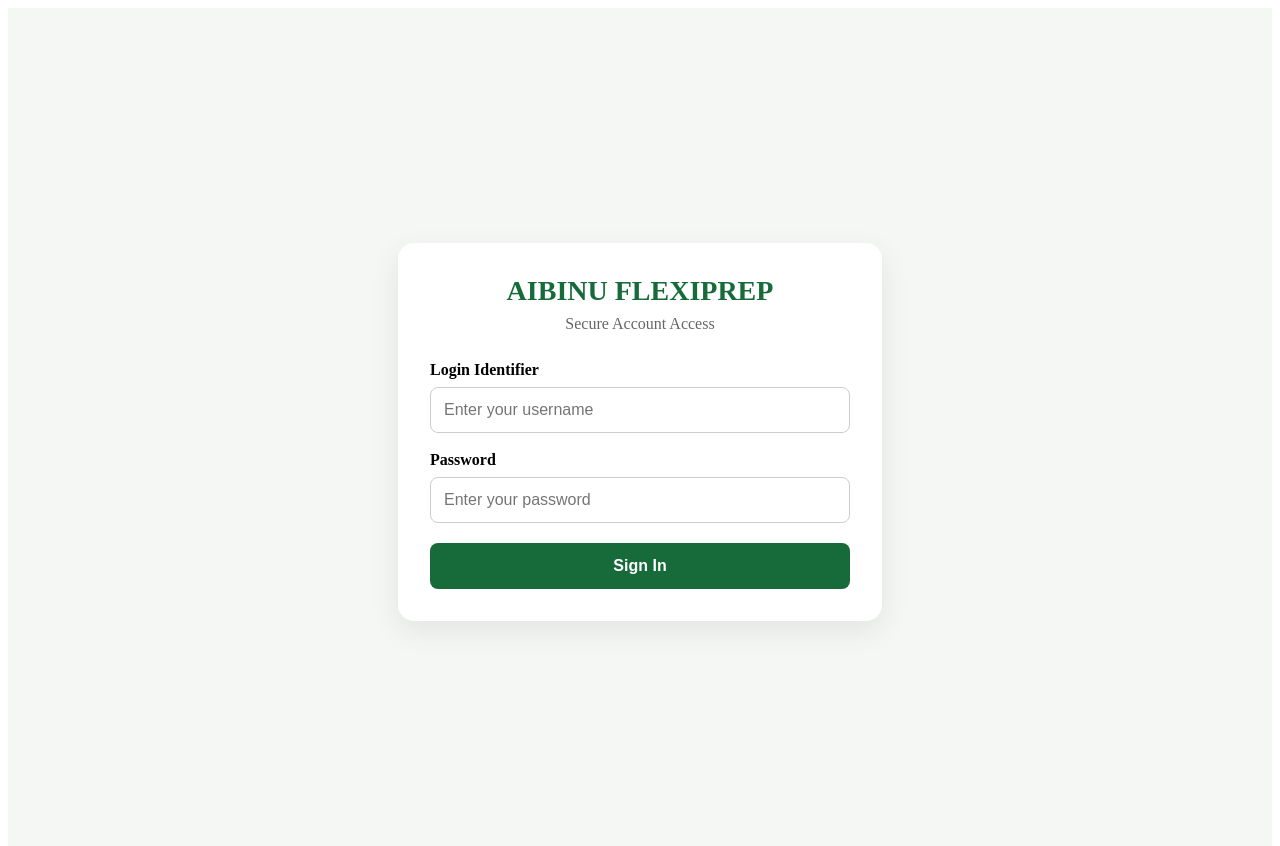
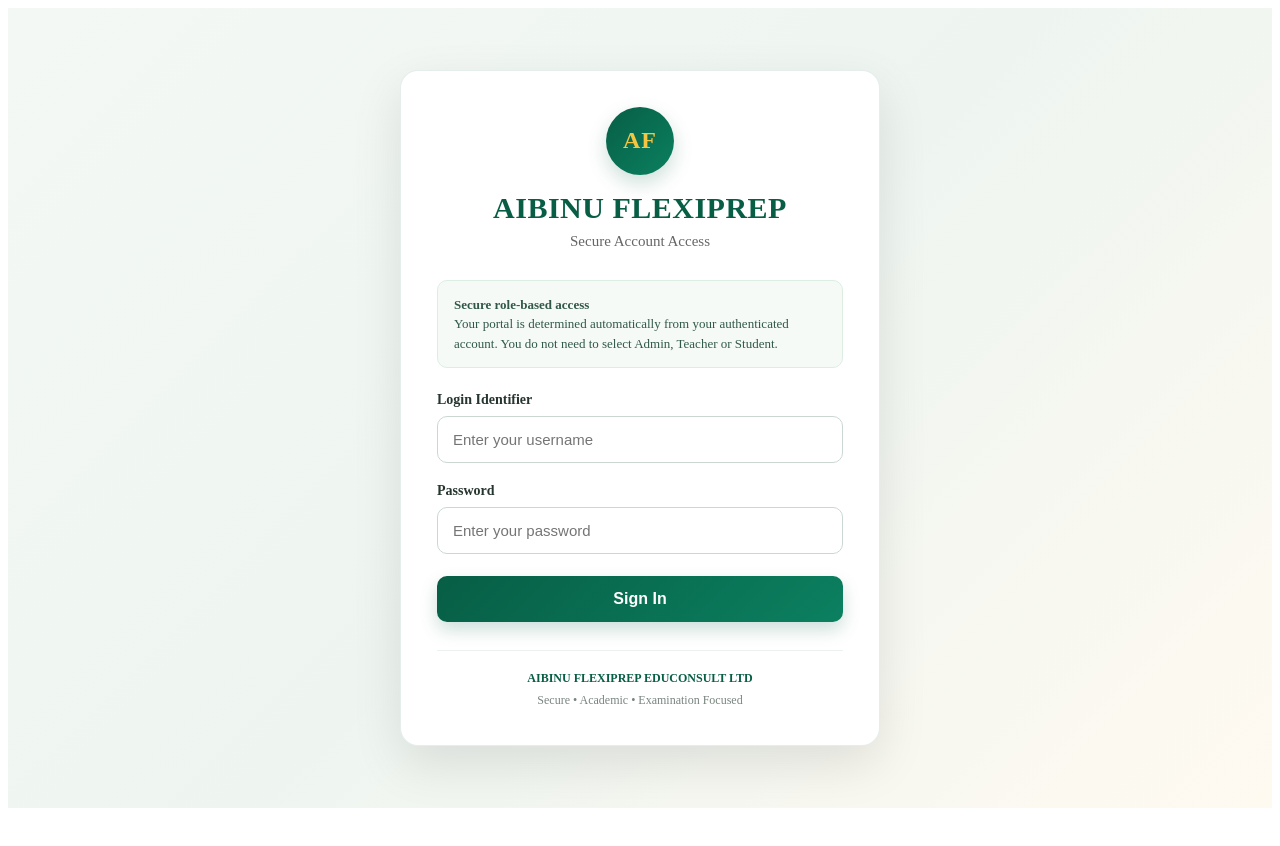
Before and after one commit to tyaibinu-lab/aibinu-flexiprep, a React (Vite) app: page /login in a window 1280 px wide. Shown: the top 846 px of the page. After the commit the page ends 816 px from the top, so only its background shows below. Built offline with nearby package versions, Linux system fonts and the light colour scheme.

Commit message:
feat: harden protected dashboard routing and login flow

```diff
--- a/src/pages/public/Login.jsx
+++ b/src/pages/public/Login.jsx
@@ -1,15 +1,53 @@
 import { useState } from "react";
+
+const ROLE_CONFIG = {
+  admin: {
+    label: "ADMIN",
+    portal: "Administration Portal",
+    description: "Manage AIBINU Flexiprep operations and academic services.",
+    redirect: "/admin",
+  },
+  teacher: {
+    label: "TEACHER",
+    portal: "Teacher Portal",
+    description: "Manage teaching activities, notes, assessments and students.",
+    redirect: "/teacher",
+  },
+  student: {
+    label: "STUDENT",
+    portal: "Student Portal",
+    description: "Access your learning resources, CBT examinations and results.",
+    redirect: "/student",
+  },
+};
 
 export default function Login() {
   const [identifier, setIdentifier] = useState("");
   const [password, setPassword] = useState("");
   const [status, setStatus] = useState("");
+  const [statusType, setStatusType] = useState("");
+  const [authenticatedRole, setAuthenticatedRole] = useState("");
   const [loading, setLoading] = useState(false);
 
   async function handleSubmit(event) {
     event.preventDefault();
 
+    if (loading) {
+      return;
+    }
+
     setStatus("");
+    setStatusType("");
+    setAuthenticatedRole("");
+
+    const cleanIdentifier = identifier.trim();
+
+    if (!cleanIdentifier || !password) {
+      setStatus("Please enter your login identifier and password.");
+      setStatusType("error");
+      return;
+    }
+
     setLoading(true);
 
     try {
@@ -20,7 +58,7 @@ export default function Login() {
         },
         credentials: "include",
         body: JSON.stringify({
-          identifier: identifier.trim(),
+          identifier: cleanIdentifier,
           password,
         }),
       });
@@ -28,22 +66,62 @@ export default function Login() {
       const data = await response.json();
 
       if (!response.ok) {
-        setStatus(data.error || "Login failed.");
+        setStatus(data.error || "Login failed. Please check your credentials.");
+        setStatusType("error");
         return;
       }
 
+      /*
+       * The login API currently returns the authenticated role
+       * at data.role.
+       *
+       * The fallback to data.user.role makes the frontend
+       * tolerant of a nested response if the API is changed
+       * later.
+       */
+      const role = String(
+        data.role ?? data.user?.role ?? ""
+      )
+        .trim()
+        .toLowerCase();
+
+      const roleConfig = ROLE_CONFIG[role];
+
+      if (!roleConfig) {
         setStatus(
-        `Login successful. Authenticated as ${data.user.role}.`
+          "Authentication succeeded, but the account role could not be identified. Please contact the administrator."
         );
+        setStatusType("error");
+        return;
+      }
 
+      setAuthenticatedRole(role);
+      setStatus(`Login successful. Welcome to the ${roleConfig.label} Portal.`);
+      setStatusType("success");
+
+      /*
+       * Give the user a short visual confirmation of the
+       * authenticated account type before redirecting.
+       */
+      window.setTimeout(() => {
+        window.location.assign(roleConfig.redirect);
+      }, 700);
+    } catch (error) {
+      console.error("Login error:", error);
+
+      setStatus(
+        "Unable to connect to the authentication service. Please try again."
+      );
+      setStatusType("error");
+    } finally {
       setPassword("");
-    } catch (error) {
-      console.error(error);
-      setStatus("Unable to connect to the authentication service.");
-    } finally {
       setLoading(false);
     }
   }
+
+  const currentRole = authenticatedRole
+    ? ROLE_CONFIG[authenticatedRole]
+    : null;
 
   return (
     <main
@@ -53,25 +131,58 @@ export default function Login() {
         alignItems: "center",
         justifyContent: "center",
         padding: "24px",
-        background: "#f5f7f5",
+        background:
+          "linear-gradient(135deg, #f4f8f5 0%, #eef5f0 50%, #fffaf0 100%)",
+        boxSizing: "border-box",
       }}
     >
       <section
         style={{
           width: "100%",
-          maxWidth: "420px",
+          maxWidth: "480px",
           background: "#ffffff",
-          borderRadius: "16px",
-          padding: "32px",
-          boxShadow: "0 10px 30px rgba(0,0,0,0.08)",
+          borderRadius: "18px",
+          padding: "36px",
+          boxSizing: "border-box",
+          boxShadow: "0 18px 50px rgba(0, 0, 0, 0.10)",
+          border: "1px solid rgba(15, 92, 67, 0.10)",
         }}
       >
-        <div style={{ textAlign: "center", marginBottom: "28px" }}>
+        {/* Brand */}
+        <header
+          style={{
+            textAlign: "center",
+            marginBottom: "30px",
+          }}
+        >
+          <div
+            style={{
+              width: "68px",
+              height: "68px",
+              margin: "0 auto 16px",
+              borderRadius: "50%",
+              display: "flex",
+              alignItems: "center",
+              justifyContent: "center",
+              background:
+                "linear-gradient(135deg, #075e45 0%, #0b8060 100%)",
+              color: "#f4c542",
+              fontWeight: "800",
+              fontSize: "24px",
+              letterSpacing: "1px",
+              boxShadow: "0 8px 20px rgba(7, 94, 69, 0.20)",
+            }}
+          >
+            AF
+          </div>
+
           <h1
             style={{
               margin: 0,
-              color: "#176b3a",
-              fontSize: "28px",
+              color: "#075e45",
+              fontSize: "30px",
+              fontWeight: "800",
+              letterSpacing: "0.5px",
             }}
           >
             AIBINU FLEXIPREP
@@ -79,21 +190,45 @@ export default function Login() {
 
           <p
             style={{
-              marginTop: "8px",
-              color: "#666",
+              margin: "8px 0 0",
+              color: "#666666",
+              fontSize: "15px",
             }}
           >
             Secure Account Access
           </p>
+        </header>
+
+        {/* Account-role explanation */}
+        <div
+          style={{
+            marginBottom: "24px",
+            padding: "14px 16px",
+            borderRadius: "10px",
+            background: "#f5faf7",
+            border: "1px solid #dceee4",
+            color: "#315847",
+            fontSize: "13px",
+            lineHeight: "1.5",
+          }}
+        >
+          <strong>Secure role-based access</strong>
+          <br />
+          Your portal is determined automatically from your authenticated
+          account. You do not need to select Admin, Teacher or Student.
         </div>
 
         <form onSubmit={handleSubmit}>
+          {/* Login Identifier */}
+          <div style={{ marginBottom: "20px" }}>
             <label
               htmlFor="identifier"
               style={{
                 display: "block",
                 marginBottom: "8px",
-              fontWeight: 600,
+                color: "#26352e",
+                fontWeight: "700",
+                fontSize: "14px",
               }}
             >
               Login Identifier
@@ -101,29 +236,39 @@ export default function Login() {
 
             <input
               id="identifier"
+              name="identifier"
               type="text"
               value={identifier}
               onChange={(event) => setIdentifier(event.target.value)}
               placeholder="Enter your username"
               autoComplete="username"
-            required
+              autoCapitalize="none"
+              spellCheck="false"
+              disabled={loading}
               style={{
                 width: "100%",
                 boxSizing: "border-box",
-              padding: "13px",
-              marginBottom: "18px",
-              border: "1px solid #ccc",
-              borderRadius: "8px",
-              fontSize: "16px",
+                padding: "14px 15px",
+                borderRadius: "10px",
+                border: "1px solid #cbd8d1",
+                outline: "none",
+                fontSize: "15px",
+                color: "#1f2d27",
+                background: loading ? "#f5f5f5" : "#ffffff",
               }}
             />
+          </div>
 
+          {/* Password */}
+          <div style={{ marginBottom: "22px" }}>
             <label
               htmlFor="password"
               style={{
                 display: "block",
                 marginBottom: "8px",
-              fontWeight: 600,
+                color: "#26352e",
+                fontWeight: "700",
+                fontSize: "14px",
               }}
             >
               Password
@@ -131,60 +276,130 @@ export default function Login() {
 
             <input
               id="password"
+              name="password"
               type="password"
               value={password}
               onChange={(event) => setPassword(event.target.value)}
               placeholder="Enter your password"
               autoComplete="current-password"
-            required
+              disabled={loading}
               style={{
                 width: "100%",
                 boxSizing: "border-box",
-              padding: "13px",
-              marginBottom: "20px",
-              border: "1px solid #ccc",
-              borderRadius: "8px",
-              fontSize: "16px",
+                padding: "14px 15px",
+                borderRadius: "10px",
+                border: "1px solid #cbd8d1",
+                outline: "none",
+                fontSize: "15px",
+                color: "#1f2d27",
+                background: loading ? "#f5f5f5" : "#ffffff",
               }}
             />
+          </div>
 
+          {/* Sign In */}
           <button
             type="submit"
             disabled={loading}
             style={{
               width: "100%",
-              padding: "14px",
               border: "none",
-              borderRadius: "8px",
-              background: loading ? "#777" : "#176b3a",
-              color: "#fff",
+              borderRadius: "10px",
+              padding: "14px 18px",
+              background: loading
+                ? "#7aa596"
+                : "linear-gradient(135deg, #075e45 0%, #0b8060 100%)",
+              color: "#ffffff",
               fontSize: "16px",
-              fontWeight: 600,
+              fontWeight: "700",
               cursor: loading ? "not-allowed" : "pointer",
+              boxShadow: loading
+                ? "none"
+                : "0 8px 18px rgba(7, 94, 69, 0.20)",
             }}
           >
-            {loading ? "Signing in..." : "Sign In"}
+            {loading ? "Authenticating..." : "Sign In"}
           </button>
         </form>
 
+        {/* Authentication result */}
         {status && (
           <div
+            role="status"
+            aria-live="polite"
             style={{
               marginTop: "20px",
-              padding: "12px",
-              borderRadius: "8px",
-              background: status.startsWith("Login successful")
-                ? "#e8f5e9"
-                : "#ffebee",
-              color: status.startsWith("Login successful")
-                ? "#176b3a"
-                : "#b71c1c",
+              padding: "15px 16px",
+              borderRadius: "10px",
+              background:
+                statusType === "success" ? "#eef9f2" : "#fff1f1",
+              border:
+                statusType === "success"
+                  ? "1px solid #bfe3ca"
+                  : "1px solid #efc5c5",
+              color:
+                statusType === "success" ? "#17643b" : "#a12626",
+              lineHeight: "1.5",
               fontSize: "14px",
             }}
           >
             {status}
+
+            {currentRole && (
+              <div
+                style={{
+                  marginTop: "10px",
+                  display: "inline-flex",
+                  alignItems: "center",
+                  gap: "8px",
+                  padding: "6px 10px",
+                  borderRadius: "999px",
+                  background: "#075e45",
+                  color: "#ffffff",
+                  fontSize: "12px",
+                  fontWeight: "800",
+                  letterSpacing: "0.5px",
+                }}
+              >
+                <span>✓</span>
+                {currentRole.label} ACCESS
               </div>
             )}
+
+            {currentRole && (
+              <div
+                style={{
+                  marginTop: "8px",
+                  color: "#416053",
+                  fontSize: "13px",
+                }}
+              >
+                Redirecting to your {currentRole.portal}...
+              </div>
+            )}
+          </div>
+        )}
+
+        {/* Footer */}
+        <footer
+          style={{
+            marginTop: "28px",
+            paddingTop: "18px",
+            borderTop: "1px solid #edf1ee",
+            textAlign: "center",
+            color: "#78847e",
+            fontSize: "12px",
+            lineHeight: "1.5",
+          }}
+        >
+          <div style={{ fontWeight: "700", color: "#075e45" }}>
+            AIBINU FLEXIPREP EDUCONSULT LTD
+          </div>
+
+          <div style={{ marginTop: "4px" }}>
+            Secure • Academic • Examination Focused
+          </div>
+        </footer>
       </section>
     </main>
   );
```
Also changed, not shown: src/App.jsx (+8 -1 lines). Lines whose indentation alone changed are shown as unchanged.
